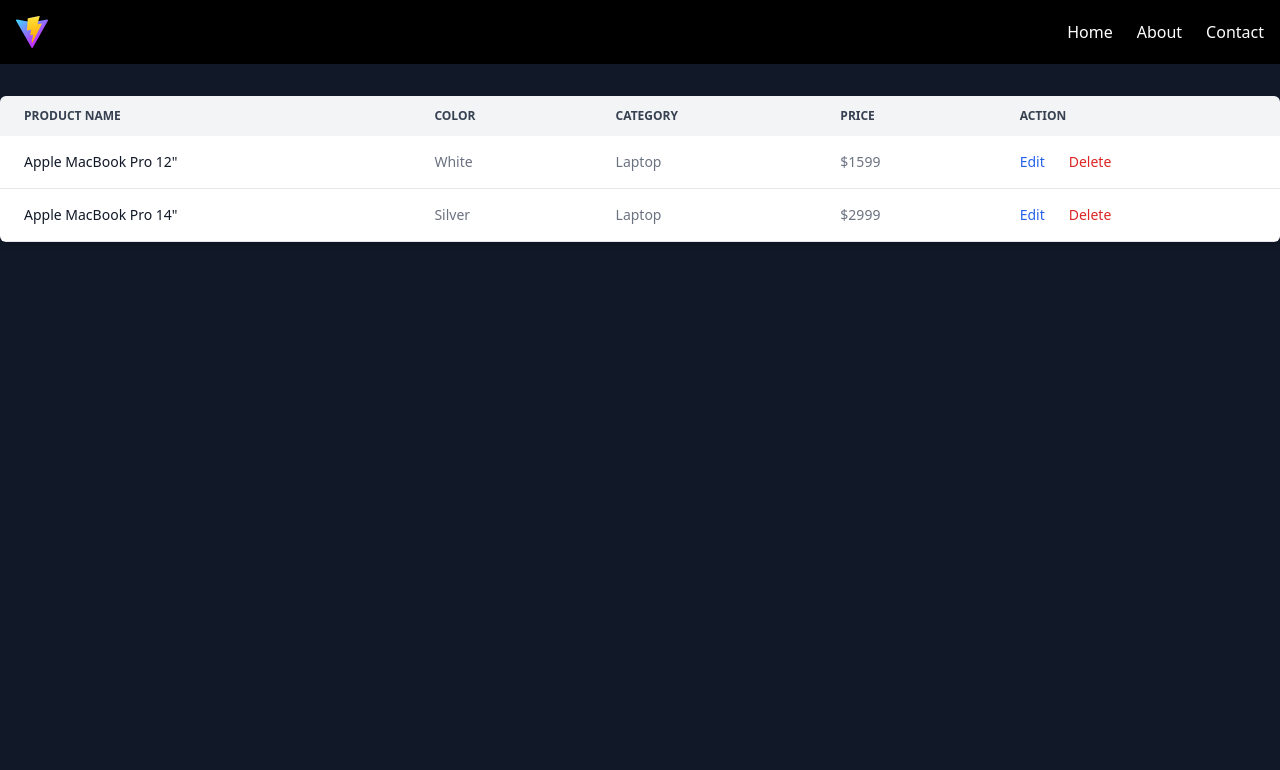
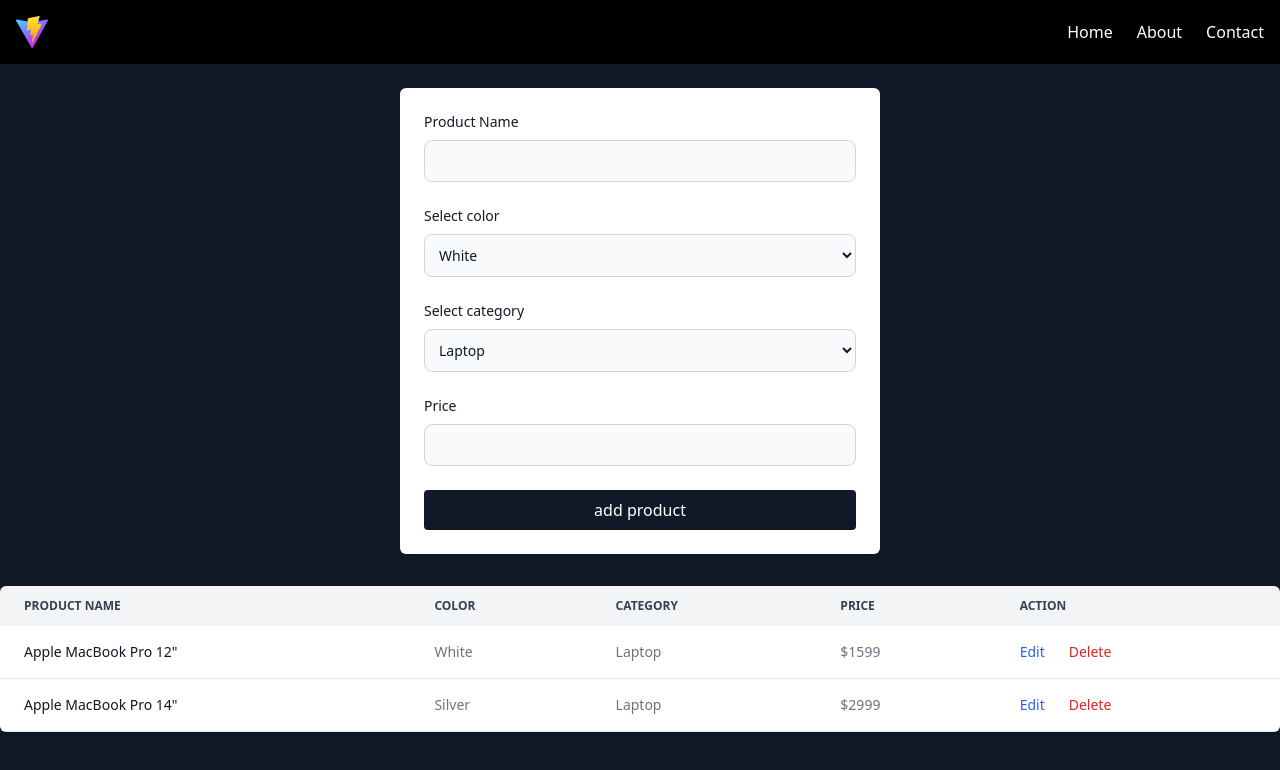
Before and after one commit to wiseman88/react-tailwind-crud-table, a React (Vite) app: page / in a window 1280 px wide. Shown: the top 770 px of the page. Built offline with nearby package versions, Linux system fonts and the light colour scheme.

Commit message:
Add product to store

```diff
--- a/src/App.jsx
+++ b/src/App.jsx
@@ -3,6 +3,7 @@
 import Table from "./components/table/Table";
 import { Provider } from "react-redux";
 import { store } from "./store";
+import Form from "./components/Form";
 
 function App() {
   // const [count, setCount] = useState(0)
@@ -15,6 +16,7 @@
     <div className={classes.body}>
       <Provider store={store}>
         <Header />
+        <Form />
         <Table />
       </Provider>
     </div>
--- /dev/null
+++ b/src/components/Form.jsx
@@ -0,0 +1,112 @@
+import { useState } from "react";
+import { addProduct } from "../store";
+import { useDispatch } from "react-redux";
+
+const Form = () => {
+  const [form, setForm] = useState({
+    name: "",
+    color: "White",
+    category: "Laptop",
+    price: "",
+  });
+
+  const handleChange = (e) => {
+    const target = e.target;
+    const name = target.name;
+    const value = target.value;
+
+    setForm((values) => ({ ...values, [name]: value }));
+  };
+
+  const dispatch = useDispatch();
+
+  const submit = (e) => {
+    e.preventDefault();
+    console.log(form);
+    dispatch(addProduct(form));
+  };
+
+  return (
+    <section id="form" className="w-[480px] mx-auto mt-6">
+      <form action="#" className="p-6 bg-white rounded-md" onSubmit={submit}>
+        <div className="mb-6">
+          <label
+            htmlFor="product name"
+            className="block mb-2 text-sm font-medium text-gray-900 dark:text-white"
+          >
+            Product Name
+          </label>
+          <input
+            type="text"
+            id="product"
+            name="name"
+            className="bg-gray-50 border border-gray-300 text-gray-900 text-sm rounded-lg block w-full p-2.5"
+            onChange={handleChange}
+            value={form.product}
+          />
+        </div>
+        <div className="mb-6">
+          <label
+            htmlFor="color"
+            className="block mb-2 text-sm font-medium text-gray-900 dark:text-white"
+          >
+            Select color
+          </label>
+          <select
+            id="color"
+            name="color"
+            className="bg-gray-50 border border-gray-300 text-gray-900 text-sm rounded-lg block w-full p-2.5"
+            onChange={handleChange}
+            value={form.color}
+          >
+            <option>White</option>
+            <option>Silver</option>
+            <option>Black</option>
+            <option>Brown</option>
+          </select>
+        </div>
+        <div className="mb-6">
+          <label
+            htmlFor="category"
+            className="block mb-2 text-sm font-medium text-gray-900 dark:text-white"
+          >
+            Select category
+          </label>
+          <select
+            id="categories"
+            name="category"
+            className="bg-gray-50 border border-gray-300 text-gray-900 text-sm rounded-lg block w-full p-2.5"
+            onChange={handleChange}
+            value={form.category}
+          >
+            <option value="Laptop">Laptop</option>
+            <option value="PC">PC</option>
+            <option value="Tablet">Tablet</option>
+            <option value="Mobile">Mobile</option>
+          </select>
+        </div>
+        <div className="mb-6">
+          <label
+            htmlFor="price"
+            className="block mb-2 text-sm font-medium text-gray-900 dark:text-white"
+          >
+            Price
+          </label>
+          <input
+            type="text"
+            id="price"
+            name="price"
+            className="bg-gray-50 border border-gray-300 text-gray-900 text-sm rounded-lg block w-full p-2.5"
+            onChange={handleChange}
+            value={form.price}
+          />
+        </div>
+        <button className="w-full p-2 rounded bg-gray-900 hover:bg-gray-700 text-white">
+          add product
+        </button>
+      </form>
+    </section>
+  );
+};
+
+export default Form;
--- a/src/store.js
+++ b/src/store.js
@@ -18,8 +18,14 @@
 const productsSlice = createSlice({
   name: "products",
   initialState,
-  reducers: {},
+  reducers: {
+    addProduct: (state, action) => {
+      state.push(action.payload);
+    },
+  },
 });
+
+export const { addProduct } = productsSlice.actions;
 
 export const store = configureStore({
   reducer: {
```
